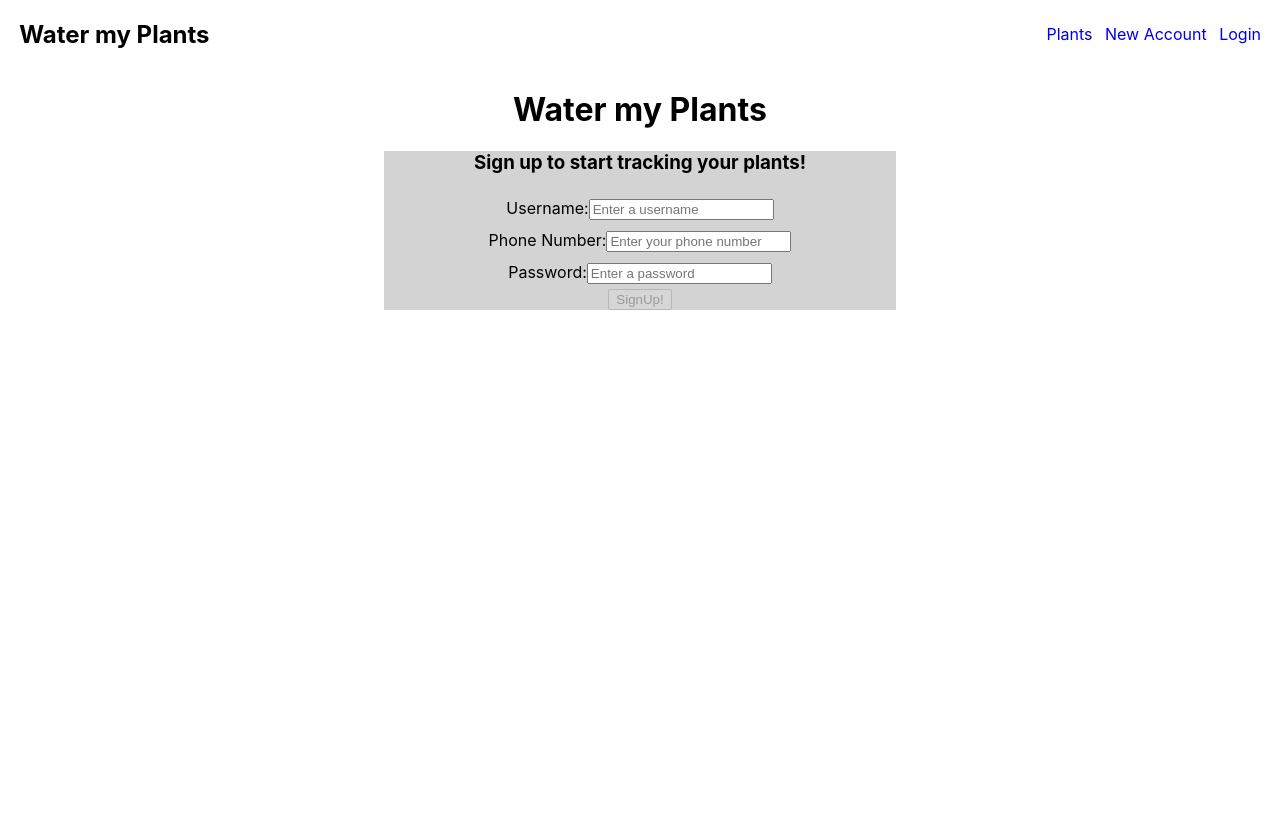
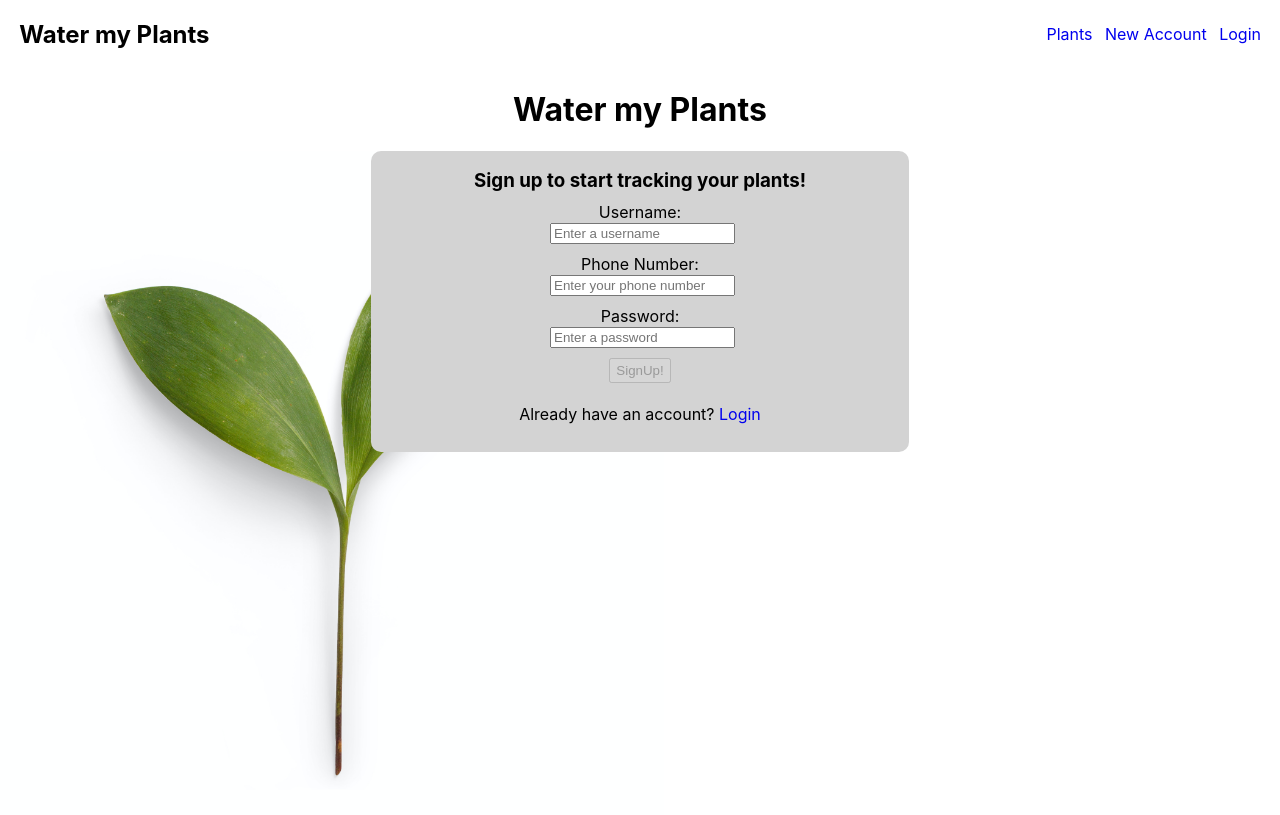
Before and after one commit to ft-water-my-plants/frontend, a React (Create React App) app: page /signup in a window 1280 px wide. Built offline with nearby package versions, Linux system fonts and the light colour scheme.

Commit message:
Added a little more styling to signup component

```diff
--- a/src/components/Login.js
+++ b/src/components/Login.js
@@ -1,5 +1,5 @@
 import React, { useState } from "react";
-import { useHistory, NavLink } from 'react-router-dom';
+import { useHistory, Link } from 'react-router-dom';
 import { loginStart } from "../actions";
 import { connect } from 'react-redux';
 import * as yup from 'yup';
@@ -85,7 +85,7 @@ function Login(props){
                     />
                 </label>
                 <button>Login</button>
-                <p>Don't have an account? <NavLink className="link" to="/signup">Create new account</NavLink></p>
+                <p>Don't have an account? <Link className="link" to="/signup">Create new account</Link></p>
             </form>
         </div>
     )
--- a/src/components/signup.js
+++ b/src/components/signup.js
@@ -1,4 +1,5 @@
 import React, { useState, useEffect } from 'react';
+import { Link } from 'react-router-dom';
 import signUpSchema from './signupSchema';
 import * as yup from 'yup'
 import '../signup.css';
@@ -76,7 +77,7 @@ export default function Signup(props) {
 
 
     return(
-        <div>
+        <div className="signup-bg">
             <div className="form-container">
                 <h3>Sign up to start tracking your plants!</h3>
                 <form onSubmit={submitChange} className="signup-form">
@@ -113,6 +114,7 @@ export default function Signup(props) {
                             />
                         </label>
                     <button disabled={disabled}>SignUp!</button>
+                    <p>Already have an account? <Link className="link" to="/login">Login</Link></p>
                 </form>
             </div>
         </div>
--- a/src/signup.css
+++ b/src/signup.css
@@ -1,6 +1,21 @@
+.signup-bg {
+    background-image: url('./imgs/Plant-backg.jpg');
+    background-position: left;
+    background-size: contain;
+    background-repeat: no-repeat;
+    height: 83vh;
+}
+
 .form-container {
     background-color: lightgray;
     width: 40%;
+    border-radius: 10px;
+    padding: 1%;
+}
+
+.form-container h3 {
+    margin: 0;
+    padding: 1%;
 }
 
 .signup-form {
@@ -8,8 +23,21 @@
     flex-direction: column;
     justify-content: center;
     align-items: center;
+    width: 50%;
 }
 
 .signup-input {
-    padding: 1% 0;
+
+    width: 100%;
+
+    padding: 2% 1%;
 }
+
+.signup-input input {
+    margin: 0 0 0 2%;
+}
+
+.signup-form button {
+    margin: 2%;
+    padding: 1% 2%;
+}
```
Also changed, not shown: src/imgs/Plant-backg.jpg (added).
